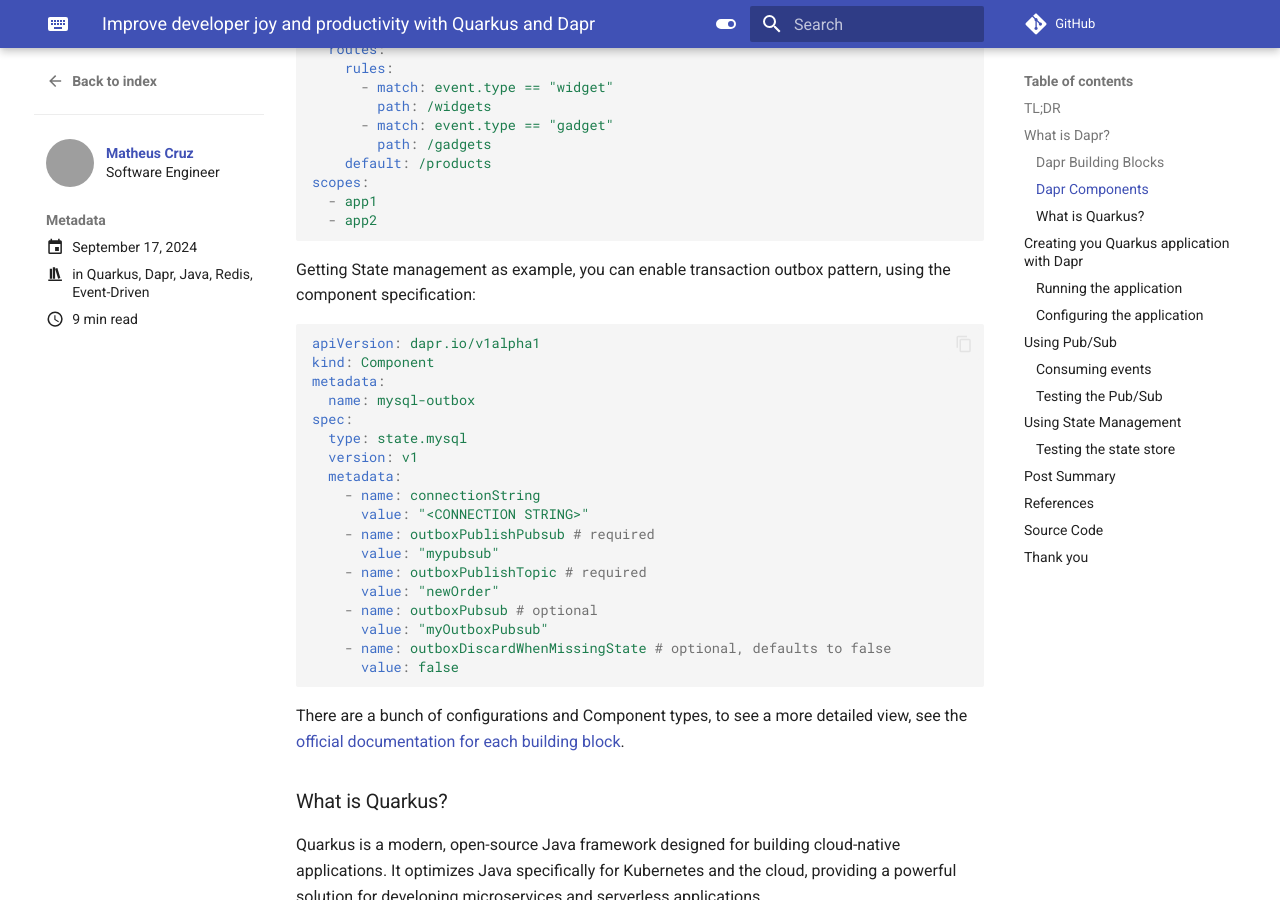
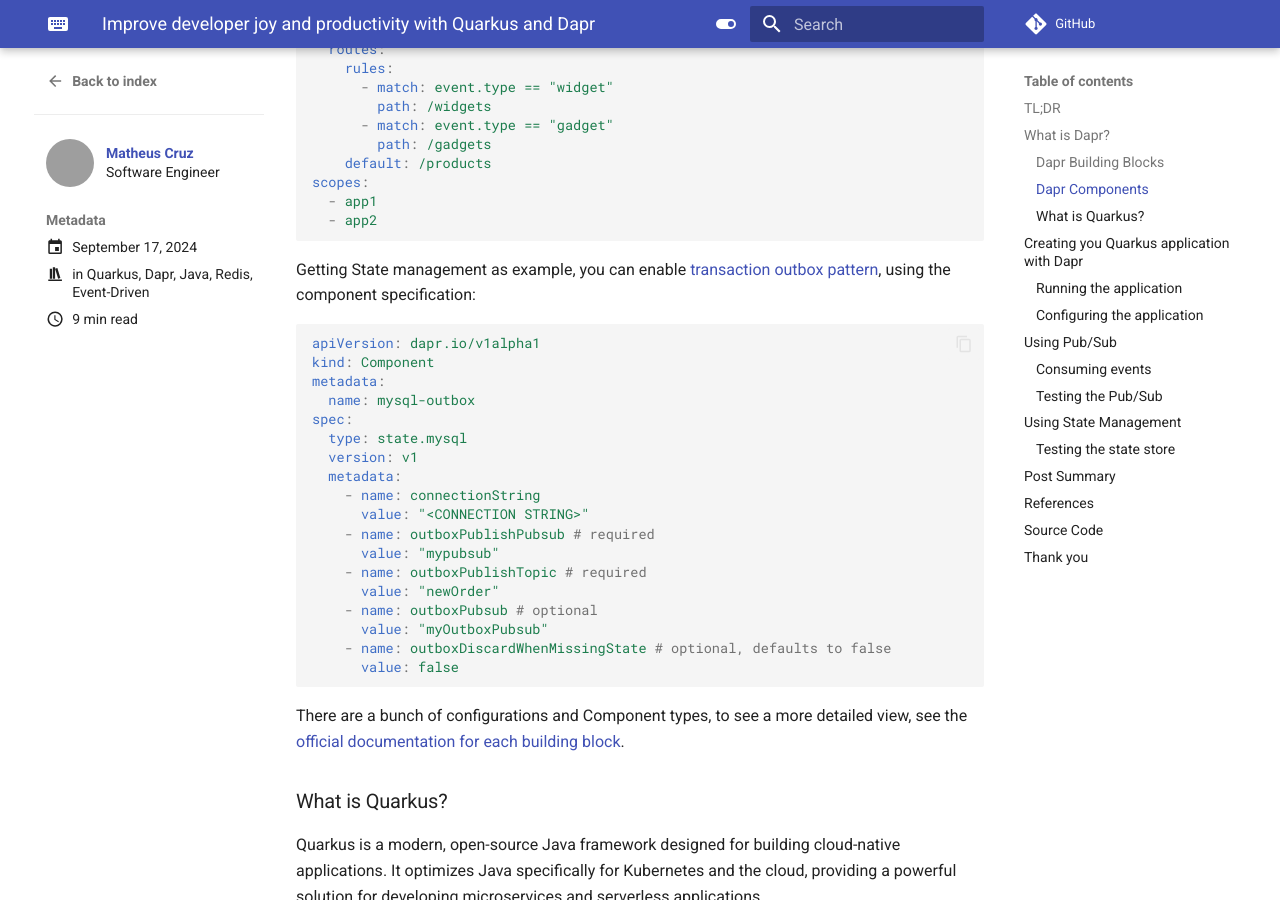
Before and after one commit to mcruzdev/blog, an MkDocs documentation site: the page built from docs/posts/quarkus-dapr.md, in a window 1280 px wide and 900 px high, scrolled down 2317 px. Built offline with MkDocs 1.6.1 and Material for MkDocs 9.7.7, drawn with Linux system fonts in a browser that asks for light colours; comment, search, counter and statistics services are not loaded; part of the change alters nothing that is shown; some of the changed text lies outside the part shown; grey boxes are pictures that could not be loaded.

````diff
--- a/docs/posts/quarkus-dapr.md
+++ b/docs/posts/quarkus-dapr.md
@@ -37,7 +37,7 @@ So, what are Dapr building blocks? Essentially, building blocks are APIs accesse
 
 ![Diagram showing the communication between Quarkus and Dapr to use State Store and Pub/Sub](./assets/quarkus-dapr-diagram.png)
 
-??? note "Note about the diagram"
+??? note "About the diagram"
 
     The diagram above illustrates what we will implement in the following sections, using an in-memory State Store and Pub/Sub for simplicity. However, Dapr is not limited to these options and supports a wide range of state stores and messaging systems.
 
@@ -94,7 +94,7 @@ scopes:
   - app2
 ```
 
-Getting State management as example, you can enable transaction outbox pattern, using the component specification:
+Getting State management as example, you can enable [transaction outbox pattern](./outbox-pattern-in-quarkus.md), using the component specification:
 
 ```yaml
 apiVersion: dapr.io/v1alpha1
````
